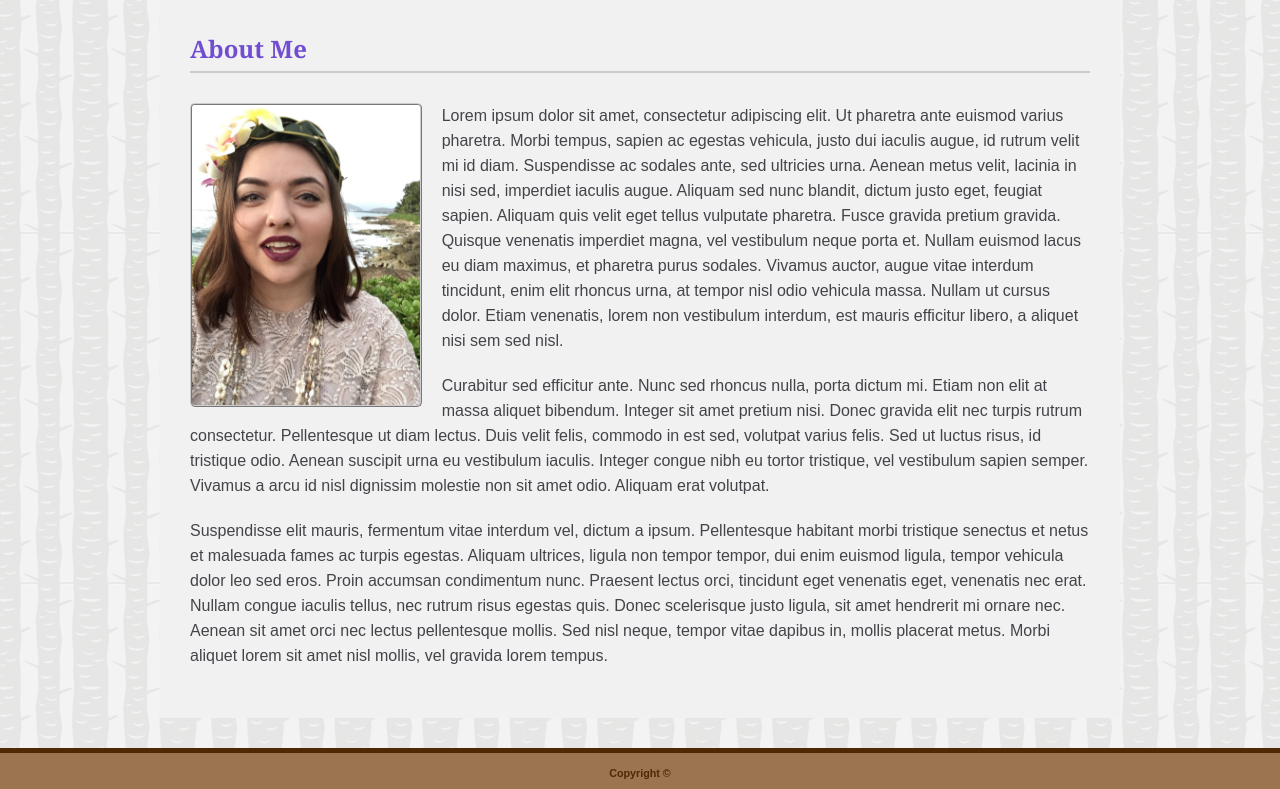
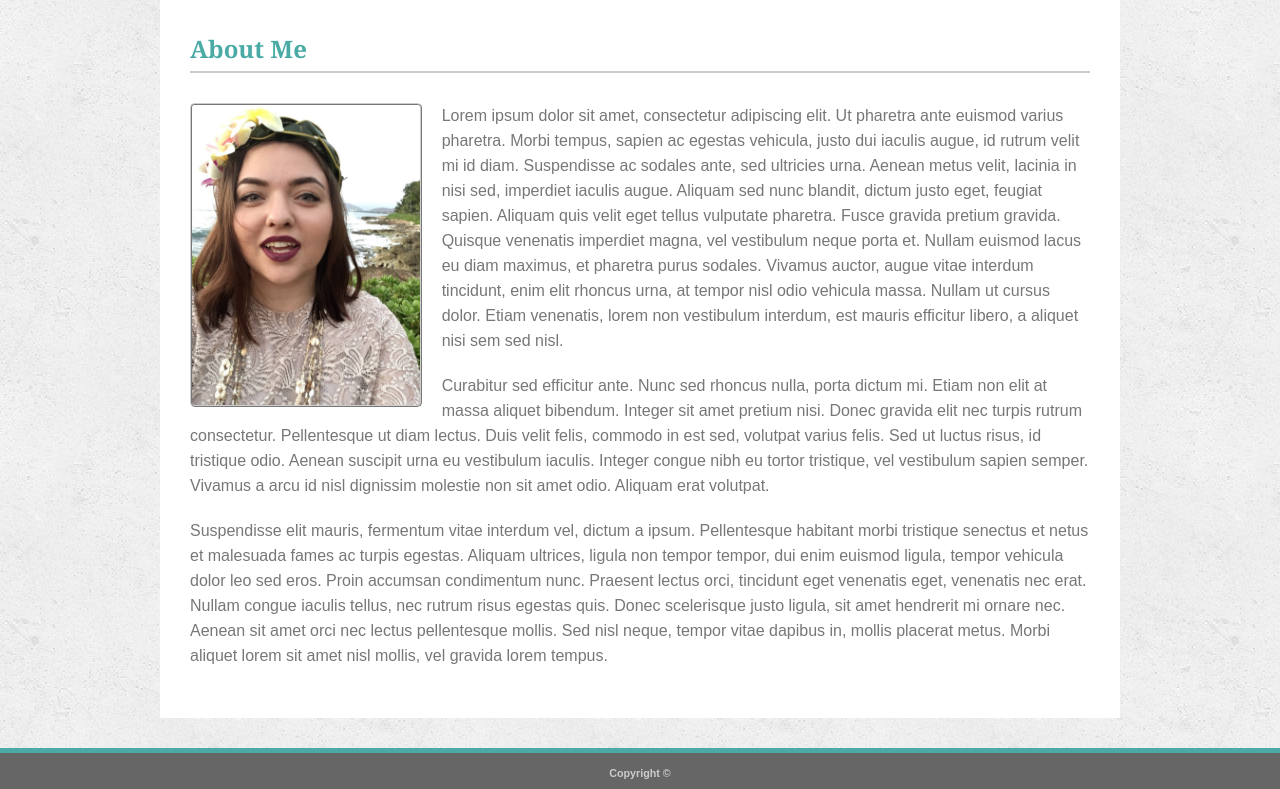
Before and after one commit to crizzo16/Basic-Portfolio, a plain HTML site: page index.html in a window 1280 px wide. Shown: the part 117-906 px from the top of the page. Drawn offline with Linux system fonts and the light colour scheme.

Commit message:
referenced the correct css file

```diff
--- a/index.html
+++ b/index.html
@@ -5,7 +5,7 @@
         <title>About Celia</title>
         <link rel='shortcut icon' type='image/x-icon' href='assets/images/cr.ico'>
         <link rel='stylesheet' type='text/css' href='assets/css/reset.css'>
-        <link rel='stylesheet' type='text/css' href='assets/css/tree.css'>
+        <link rel='stylesheet' type='text/css' href='assets/css/style.css'>
 
         <!-- Other Style Sheets -->
         <!--
```
